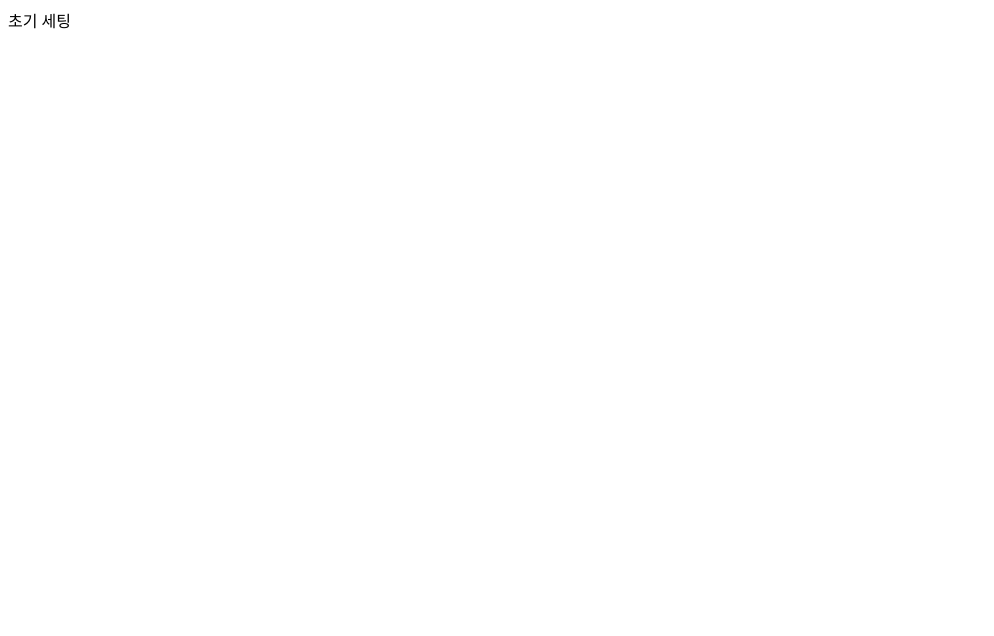
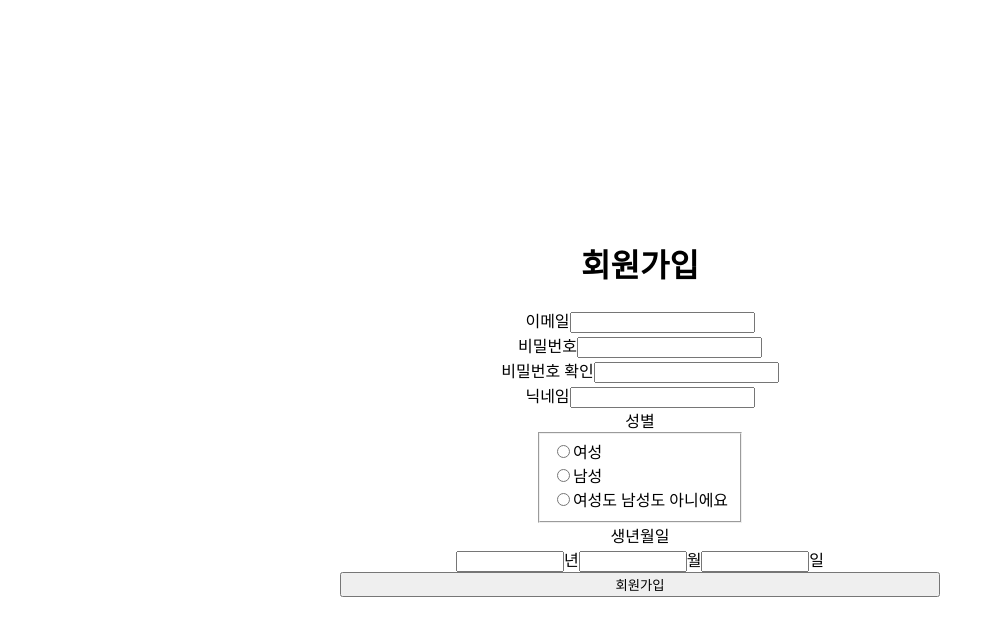
Before and after one commit to leewol/Cluvie, a React (Create React App) app in the folder front/: page /joinByEmail in a window 1280 px wide. Shown: the top 636 px of the page, without its empty margins (0-994 px from the left). Built offline with nearby package versions, Linux system fonts and the light colour scheme.

Commit message:
[ADD] 로그인, 회원가입, 회원가입 폼 뼈대 + TODO 생각

```diff
--- a/front/package.json
+++ b/front/package.json
@@ -17,6 +17,7 @@
     "react": "^18.1.0",
     "react-dom": "^18.1.0",
     "react-query": "^3.39.1",
+    "react-router-dom": "^6.3.0",
     "react-scripts": "5.0.1",
     "typescript": "^4.7.3",
     "web-vitals": "^2.1.4"
--- a/front/src/index.tsx
+++ b/front/src/index.tsx
@@ -1,14 +1,25 @@
 import React from "react";
 import ReactDOM from "react-dom/client";
+import { BrowserRouter, Routes, Route } from "react-router-dom";
+
 import App from "./App";
 import reportWebVitals from "./reportWebVitals";
+import { Login, Join, JoinForm } from "./pages/User";
 
 const root = ReactDOM.createRoot(
   document.getElementById("root") as HTMLElement
 );
 root.render(
   <React.StrictMode>
-    <App />
+    <BrowserRouter>
+      <Routes>
+        <Route path="/" element={<App />} />
+        <Route path="login" element={<Login />} />
+        <Route path="join" element={<Join />} />
+        <Route path="joinByEmail" element={<JoinForm />} />
+      </Routes>
+    </BrowserRouter>
+
   </React.StrictMode>
 );
 
--- /dev/null
+++ b/front/src/pages/User/Join.tsx
@@ -0,0 +1,31 @@
+import React from "react";
+import { Link, useNavigate } from "react-router-dom";
+
+import { ContainerBox, InnerBox } from "../../styles/Container";
+
+// TODO : 소셜 회원가입, 스타일
+
+function Join() {
+  const navigate = useNavigate();
+
+  const handleJoinClick = () => {
+    navigate("/joinByEmail");
+  };
+
+  return (
+    <ContainerBox>
+      <InnerBox>
+        <h1>회원가입</h1>
+        <button type='button'>구글로 회원가입</button>
+        <button type='button'>카카오톡으로 회원가입</button>
+        <button type='button' onClick={handleJoinClick}>
+          이메일로 회원가입
+        </button>
+        <span>이미 클러비라면?</span>
+        <Link to='/login'>로그인하기</Link>
+      </InnerBox>
+    </ContainerBox>
+  );
+}
+
+export default Join;
--- /dev/null
+++ b/front/src/pages/User/JoinForm.tsx
@@ -0,0 +1,70 @@
+import React from "react";
+import styled from "@emotion/styled";
+
+import { ContainerBox, InnerBox, UserForm } from "../../styles/Container";
+
+// TODO : 스타일, 데이터 create(API), 비밀번호 일치 확인
+// TODO : radio 버튼 박스 및 토글, 생년월일 입력받기 (input text, select * 2)
+// input 자체를 component로 만들어서 재사용할 생각?
+
+const BirthBox = styled.input`
+  width: 100px;
+`;
+
+function JoinForm() {
+  return (
+    <ContainerBox>
+      <InnerBox>
+        <h1>회원가입</h1>
+        <UserForm>
+          <label htmlFor='email'>
+            이메일
+            <input type='text' id='email' />
+          </label>
+          <label htmlFor='password'>
+            비밀번호
+            <input type='text' id='password' />
+          </label>
+          <label htmlFor='passwordCheck'>
+            비밀번호 확인
+            <input type='text' id='passwordCheck' />
+          </label>
+          <label htmlFor='nickname'>
+            닉네임
+            <input type='text' id='nickname' />
+          </label>
+          성별
+          <fieldset>
+            <div>
+              <label htmlFor='women'>
+                <input type='radio' name='sex' id='women' />
+                여성
+              </label>
+            </div>
+            <div>
+              <label htmlFor='men'>
+                <input type='radio' name='sex' id='men' />
+                남성
+              </label>
+            </div>
+            <div>
+              <label htmlFor='none'>
+                <input type='radio' name='sex' id='none' />
+                여성도 남성도 아니에요
+              </label>
+            </div>
+          </fieldset>
+          생년월일
+          <div>
+            <BirthBox type='text' id='birthYear' />년
+            <BirthBox type='select' id='birthMonth' />월
+            <BirthBox type='select' id='birthDay' />일
+          </div>
+          <button type='submit'>회원가입</button>
+        </UserForm>
+      </InnerBox>
+    </ContainerBox>
+  );
+}
+
+export default JoinForm;
--- /dev/null
+++ b/front/src/pages/User/Login.tsx
@@ -0,0 +1,26 @@
+import React from "react";
+import { Link } from "react-router-dom";
+
+import { ContainerBox, InnerBox, UserForm } from "../../styles/Container";
+
+// TODO : 소셜 로그인, 스타일
+
+function Login() {
+  return (
+    <ContainerBox>
+      <InnerBox>
+        <h1>로그인</h1>
+        <button type='button'>구글</button>
+        <button type='button'>카카오톡</button>
+        <UserForm>
+          <input type='text' placeholder='이메일' />
+          <input type='password' placeholder='비밀번호' />
+          <button type='submit'>로그인</button>
+        </UserForm>
+        <Link to='/join'>가입하기</Link>
+      </InnerBox>
+    </ContainerBox>
+  );
+}
+
+export default Login;
--- /dev/null
+++ b/front/src/pages/User/index.tsx
@@ -0,0 +1,5 @@
+import Login from "./Login";
+import Join from "./Join";
+import JoinForm from "./JoinForm";
+
+export { Login, Join, JoinForm };
--- /dev/null
+++ b/front/src/styles/Container.tsx
@@ -0,0 +1,30 @@
+import styled from "@emotion/styled";
+
+const ContainerBox = styled.div`
+  display: flex;
+  justify-content: center;
+  align-items: center;
+  height: 100vh;
+`;
+
+const InnerBox = styled(ContainerBox)`
+  flex-direction: column;
+  width: 600px;
+  height: 700px;
+  button {
+    width: 100%;
+  }
+`;
+
+const UserForm = styled.form`
+  display: flex;
+  justify-content: center;
+  align-items: center;
+  flex-direction: column;
+  width: 100%;
+  // input {
+  //   width: 99%;
+  // }
+`;
+
+export { ContainerBox, InnerBox, UserForm };
```
Also changed, not shown: front/src/pages/Login.tsx (deleted, +0 -21 lines).
